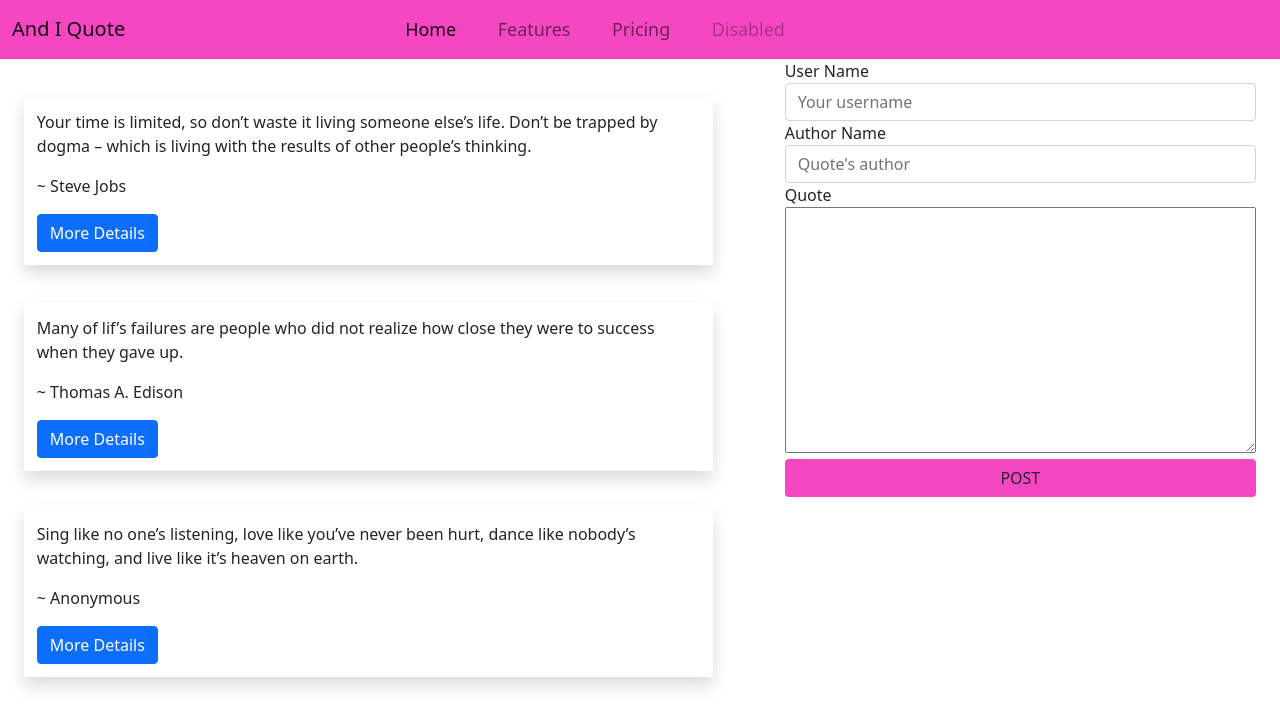
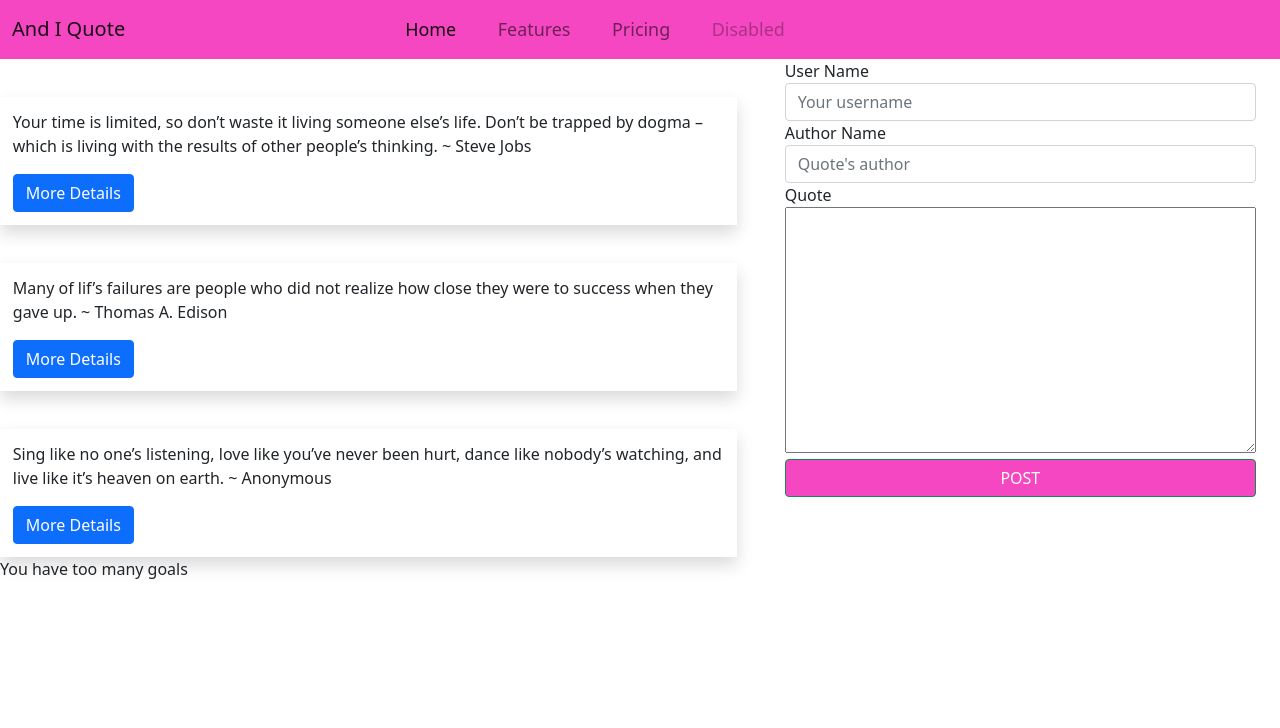
Before and after one commit to victoriamwangi/And-I-Quote, an Angular app: page / in a window 1280 px wide. Shown: the top 728 px of the page. Built offline with nearby package versions, Linux system fonts and the light colour scheme.

Commit message:
feat:allow user to  add new quote

```diff
--- a/src/app/quote-details/quote-details.component.html
+++ b/src/app/quote-details/quote-details.component.html
@@ -1 +1,2 @@
 <p>Posted by: {{ quote.name }}</p>
+<button (click)="goalDelete(true)" class="btn btn-danger">DELETE</button>
--- a/src/app/quote-details/quote-details.component.ts
+++ b/src/app/quote-details/quote-details.component.ts
@@ -1,4 +1,4 @@
-import { Component, OnInit, Input } from '@angular/core';
+import { Component, OnInit, Input, Output, EventEmitter } from '@angular/core';
 import { Quote } from '../quote';
 @Component({
   selector: 'app-quote-details',
@@ -8,7 +8,13 @@ import { Quote } from '../quote';
 export class QuoteDetailsComponent implements OnInit {
   @Input()
   quote!: Quote;
-  constructor() { }
+  constructor() { };
+  @Output() isComplete = new EventEmitter<boolean>();
+
+
+  goalDelete(complete :boolean){
+    this.isComplete.emit(complete);
+  }
 
   ngOnInit(): void {
   }
--- a/src/app/quote-form/quote-form.component.html
+++ b/src/app/quote-form/quote-form.component.html
@@ -1,26 +1,26 @@
 <div class="container-fluid">
-    <form #quoteForm="ngForm" action="">
+    <form (ngSubmit)="submitQuote()" #quoteForm="ngForm">
         <div class="form-group">
             <label for="">User Name</label>
-            <input required type="text" name="name" class="form-control" [(ngModel)]="newQuote.name" #name="ngModel" placeholder="Your username" />
+            <input required type="text" name="name" id="name" class="form-control" [(ngModel)]="newQuote.name" #name="ngModel" placeholder="Your username" />
             <div [hidden]="name.valid || name.pristine" class="alert alert-danger">
                 Fill in your name
             </div>
         </div>
         <div class="form-group">
             <label for="">Author Name</label>
-            <input required type="text" name="authorName" class="form-control" placeholder="Quote's author" [(ngModel)]="newQuote.authorName" #authorName="ngModel" />
+            <input required type="text" name="authorName" class="form-control" id="authorName" placeholder="Quote's author" [(ngModel)]="newQuote.authorName" #authorName="ngModel" />
             <div [hidden]="authorName.valid || authorName.pristine" class="alert alert-danger">
                 Author Name must be filled
             </div>
         </div>
         <div class="form-group">
             <label for="">Quote</label>
-            <textarea required name="message" cols="30" rows="10" [(ngModel)]="newQuote.message" #message="ngModel"></textarea>
+            <textarea required name="message" cols="30" rows="10" [(ngModel)]="newQuote.message" #message="ngModel" id="message"></textarea>
             <div [hidden]="message.valid || message.pristine" class="alert alert-danger">
                 Fill in the quote
             </div>
         </div>
-        <div class="btn btn-submit">POST</div>
+        <div (click)="submitQuote()" class="btn btn-success">POST</div>
     </form>
 </div>
--- a/src/app/quote-form/quote-form.component.ts
+++ b/src/app/quote-form/quote-form.component.ts
@@ -1,4 +1,4 @@
-import { Component, OnInit } from '@angular/core';
+import { Component, OnInit, Output, EventEmitter } from '@angular/core';
 import { Quote } from '../quote';
 
 @Component({
@@ -7,7 +7,11 @@ import { Quote } from '../quote';
   styleUrls: ['./quote-form.component.css']
 })
 export class QuoteFormComponent implements OnInit {
-  newQuote = new Quote(0,"", "","");
+  newQuote = new Quote(0, "","","");
+  @Output() addQuote = new EventEmitter<Quote>();
+  submitQuote(){
+    this.addQuote.emit(this.newQuote);
+  }
 
   constructor() { }
 
--- a/src/app/quote/quote.component.html
+++ b/src/app/quote/quote.component.html
@@ -1,22 +1,21 @@
 <div class="row">
     <div class="col-lg-7 col-md-7">
-        <div class="container-fluid quote-container">
-            <div *ngFor="let quote of quotes; let i = index">
-                <div class="msg shadow">
-                    <p>
-                        {{ quote.message }}
-                    </p>
-                    <p>~ {{ quote.authorName }}</p>
-                    <button (click)="toggleDetails(i)" class="btn btn-primary">
-            More Details
-          </button>
+        <div class="quote-container" *ngFor="let quote of quotes; let i = index">
+            <div class="msg shadow">
+                <p>{{ quote.message }} ~ {{ quote.authorName }}</p>
 
-                    <app-quote-details *ngIf="quote.showName" [quote]="quote"></app-quote-details>
-                </div>
+                <button (click)="toggleDetails(i)" class="btn btn-primary">
+          More Details
+        </button>
+            </div>
+            <div *ngIf="quote.showName">
+                <app-quote-details [quote]="quote" (isComplete)="deleteQuote($event, i)">
+                </app-quote-details>
             </div>
         </div>
     </div>
     <div class="col-lg-5 col-md-5">
-        <app-quote-form></app-quote-form>
+        <app-quote-form (addQuote)="addNewQuote($event)"></app-quote-form>
     </div>
+    <p *ngIf="quotes.length > 2">You have too many goals</p>
 </div>
--- a/src/app/quote/quote.component.ts
+++ b/src/app/quote/quote.component.ts
@@ -14,9 +14,28 @@ quotes: Quote[] = [
   new Quote(3, "Morris", "Anonymous", "Sing like no one’s listening, love like you’ve never been hurt, dance like nobody’s watching, and live like it’s heaven on earth.")
 ]
 
-toggleDetails(index: any){
+toggleDetails(index: number){
   this.quotes[index].showName = !this.quotes[index].showName;
 }
+addNewQuote(quote: Quote){
+  let quoteLength = this.quotes.length;
+  quote.id = quoteLength + 1;
+  this.quotes.push(quote);
+
+
+}
+deleteQuote(isComplete: any, index: number){
+  if(isComplete){
+    let toDelete = confirm(`Are you sure you want to delete ${this.quotes[index].name} ?`);
+    if (toDelete){
+      this.quotes.slice(index, 1)
+      alert('tf')
+    }
+  }
+
+}
+
+
   constructor() { }
 
   ngOnInit(): void {
```
